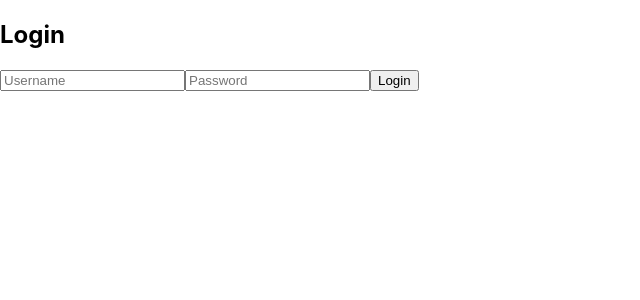
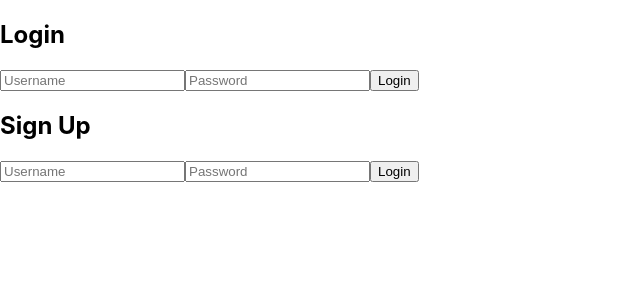
Before and after one commit to mpoole1027/BlogChamp, a React (Vite) app in the folder frontend/: page / in a window 1280 px wide. Shown: the top 300 px of the page, without its empty margins (0-640 px from the left). Built offline with nearby package versions, Linux system fonts and the light colour scheme.

Commit message:
Added sign up forms

```diff
--- a/frontend/src/pages/Login.jsx
+++ b/frontend/src/pages/Login.jsx
@@ -17,13 +17,27 @@ const Login = () => {
     }
   };
 
+  const handleSignUp = () => {
+    // Check if username and password are valid (you can replace this with your authentication logic)
+      // Redirect to the dashboard page after successful login
+      navigate('/Post');
+
+  };
+
   return (
     <div>
       <h2>Login</h2>
       <input type="text" placeholder="Username" value={username} onChange={(e) => setUsername(e.target.value)} />
       <input type="password" placeholder="Password" value={password} onChange={(e) => setPassword(e.target.value)} />
       <button onClick={handleLogin}>Login</button>
+
+      <h2>Sign Up</h2>
+      <input type="text" placeholder="Username" value={username} onChange={(e) => setUsername(e.target.value)} />
+      <input type="password" placeholder="Password" value={password} onChange={(e) => setPassword(e.target.value)} />
+      <button onClick={handleLogin}>Login</button>
     </div>
+
+
   );
 };
 
```
